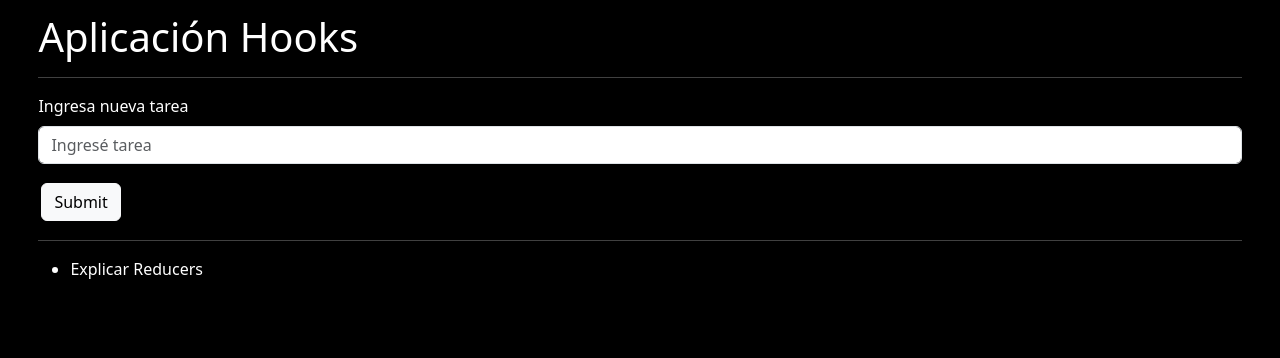
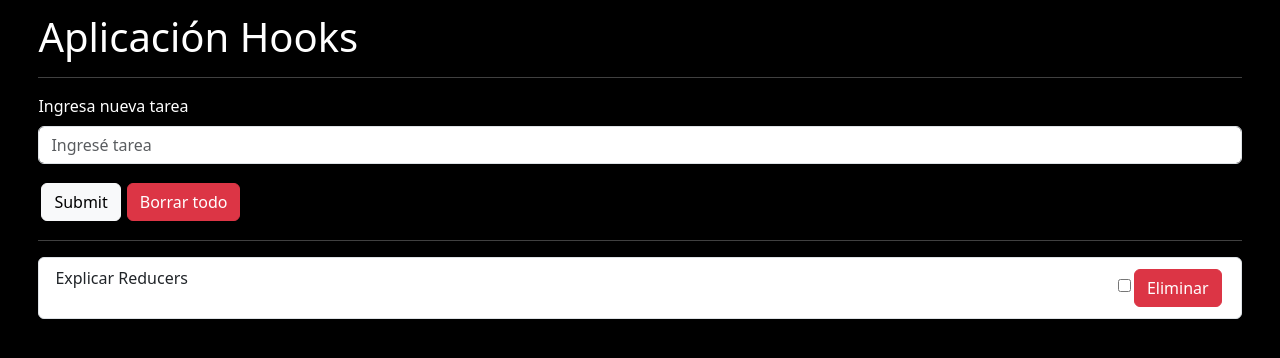
Before and after one commit to sebaslade/pruebasReact, a React (Vite) app in the folder prueba-dos-hooks-react/: page / in a window 1280 px wide. Shown: the top 358 px of the page. Built offline with nearby package versions, Linux system fonts and the light colour scheme.

Commit message:
14 commit pruebas-react

```diff
--- a/prueba-dos-hooks-react/src/components/ListaTareas.jsx
+++ b/prueba-dos-hooks-react/src/components/ListaTareas.jsx
@@ -2,7 +2,7 @@ import { useReducer } from "react"
 import { useForm } from "../hooks/useForm"
 
 const initialState = [{
-    id: new Date().getDate(),
+    id: new Date().getTime(),
     tarea: 'Explicar Reducers',
     finalizada: false
 }]
@@ -25,18 +25,24 @@ const tareaReducer = (state = initialState, action = {}) => {
     switch (action.type) {
         case '[TAREAS] Agregar Tarea':
             return [...state, action.payload];
-        case '[TAREAS] Editar Tarea':
-        //return[...state, action.payload]
-        console.log('editar'); break;
+        case '[TAREAS] Finalizar Tarea':
+            return state.map(tarea => {
+                if (tarea.id === action.payload) {
+                    return {
+                        ...tarea,
+                        finalizada: !tarea.finalizada
+                    }
+                } return tarea
+            })
+        //console.log('finalizar'); break;
         case '[TAREAS] Eliminar Tarea':
-        //return[...state, action.payload]
-        console.log('eliminar');break;
+            //return[...state, action.payload]
+            return state.filter(tarea => tarea.id !== action.payload)
         case '[TAREAS] Borrar Tareas':
             return []
         default:
             return state;
     }
-    return state
 }
 
 export const ListaTareas = () => {
@@ -44,23 +50,51 @@ export const ListaTareas = () => {
     const [tareasState, dispatch] = useReducer(tareaReducer, initialState)
 
     const { tarea, formState, onInputChange } = useForm({ tarea: '' })
+
     const agregarTarea = (event) => {
         event.preventDefault()
-        if(event.target.value == '') return;
-        console.log(formState)
+        if (formState.tarea == '') return;
         //type: '[TAREAS] Agregar Tarea',
         //payload: nuevaTarea
-        const tareaCompleta = {
+        const tarea = {
             id: new Date().getTime(),
             tarea: formState.tarea,
             finalizada: false
         }
+        console.log(tarea)
         const action = {
             type: '[TAREAS] Agregar Tarea',
-            payload: tareaCompleta
+            payload: tarea
         }
         dispatch(action)
     }
+
+    const finalizarTarea = ({ id }) => {
+        //console.log(id)
+        //console.log(finalizada)
+        //console.log(tarea)
+        const action = {
+            type: '[TAREAS] Finalizar Tarea',
+            payload: id
+        }
+        dispatch(action)
+    }
+
+    const eliminarTarea = ({ id }) => {
+        const action = {
+            type: '[TAREAS] Eliminar Tarea',
+            payload: id
+        }
+        dispatch(action)
+    }
+    const reset = () =>{
+        const action = {
+            type: '[TAREAS] Borrar Tareas',
+            payload: ''
+        }
+        dispatch(action)
+    }
+    //{item.finalizada ? "✅" : "❌"}
     return (
         <>
             <form onSubmit={agregarTarea}>
@@ -80,12 +114,26 @@ export const ListaTareas = () => {
                     />
                 </div>
                 <button type="submit" className="btn btn-light">Submit</button>
+                <button type="button" className="btn btn-danger" onClick={reset}>Borrar todo</button>
             </form>
             <hr />
-            <ul>
-                {tareasState.map (item =>{
-                    return(
-                        <li key={item.id}>{item.tarea}</li>
+            <ul className="list-group">
+                {tareasState.map(item => {
+                    return (
+                        <li key={item.id} className="list-group-item d-flex justify-content-between">
+                            <span>{item.tarea}</span>
+                            <div>
+                                <input
+                                    type="checkbox"
+                                    value={item.finalizada}
+                                    onChange={() => finalizarTarea(item)}
+                                />
+                                <button
+                                    className="btn btn-danger"
+                                    onClick={() => eliminarTarea(item)}
+                                >Eliminar</button>
+                            </div>
+                        </li>
                     )
                 })}
             </ul>
--- a/prueba-dos-hooks-react/src/hooks/useForm.js
+++ b/prueba-dos-hooks-react/src/hooks/useForm.js
@@ -14,6 +14,7 @@ export const useForm = (initialForm) => {
     return {
         ...formState,
         formState,
-        onInputChange
+        onInputChange,
+
     };
 };
```
